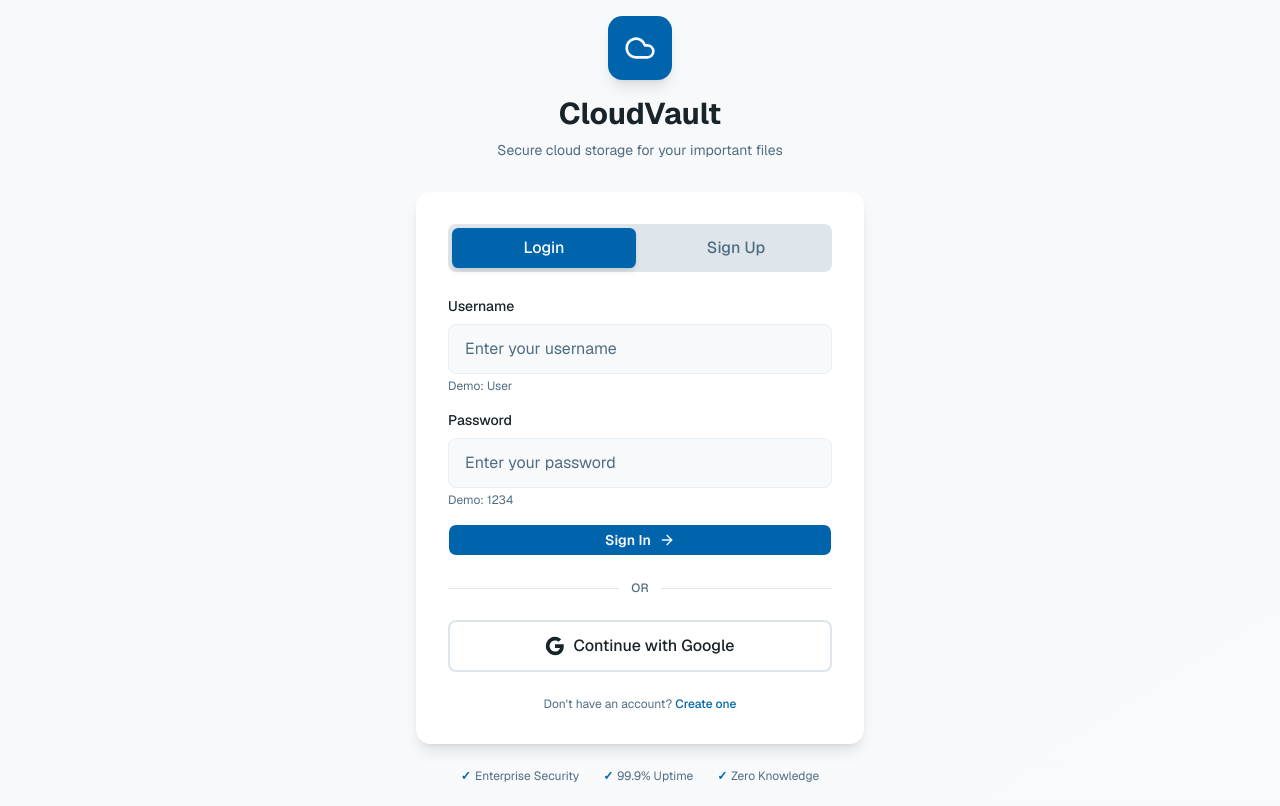
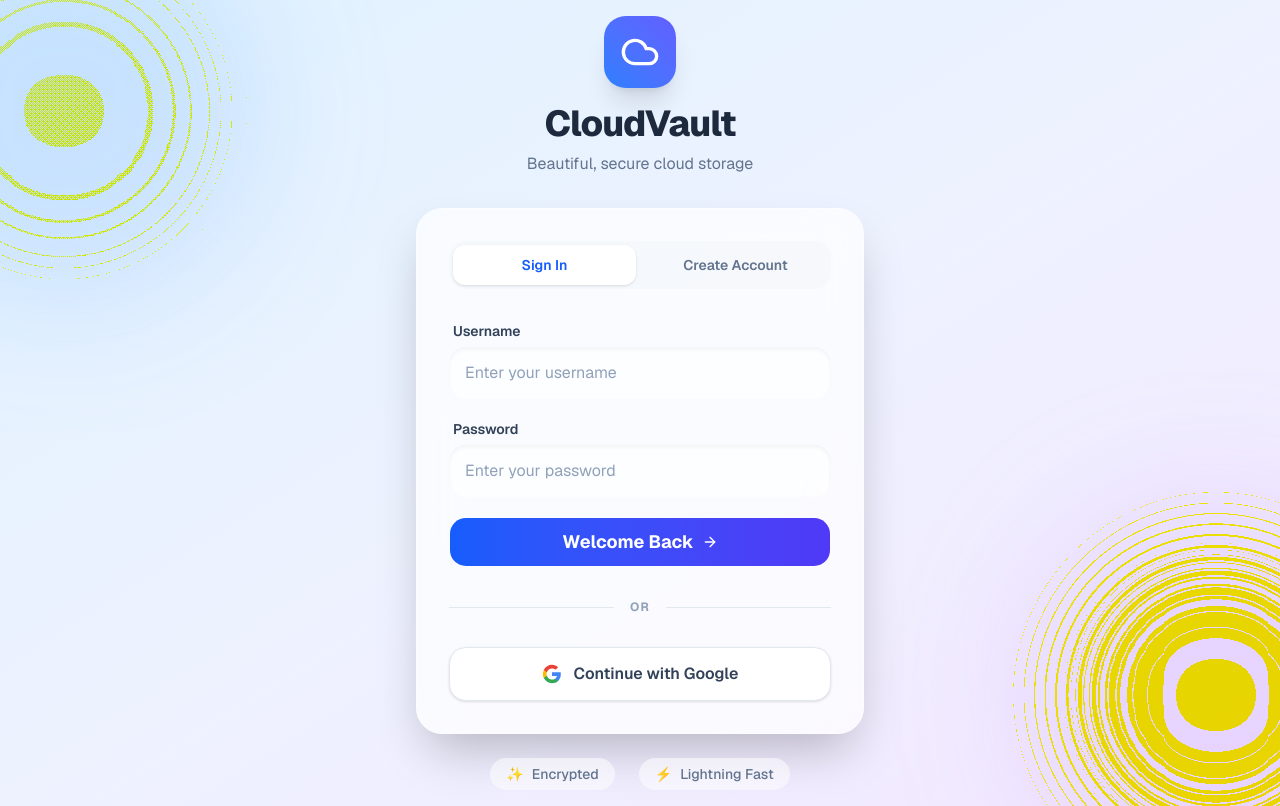
Before and after one commit to Subham1307/cloudvault, a Next.js app: page / in a window 1280 px wide. Built offline with nearby package versions, Linux system fonts and the light colour scheme.

Commit message:
ui changed

```diff
--- a/app/globals.css
+++ b/app/globals.css
@@ -1,44 +1,26 @@
 @import 'tailwindcss';
 @import 'tw-animate-css';
 @import 'shadcn/tailwind.css';
-
-@custom-variant dark (&:is(.dark *));
 
 @theme inline {
   --font-heading: var(--font-sans);
   --font-sans: var(--font-geist-sans), 'Geist Fallback';
   --font-mono: var(--font-geist-mono), 'Geist Mono Fallback';
-  --color-sidebar-ring: var(--sidebar-ring);
-  --color-sidebar-border: var(--sidebar-border);
-  --color-sidebar-accent-foreground: var(--sidebar-accent-foreground);
-  --color-sidebar-accent: var(--sidebar-accent);
-  --color-sidebar-primary-foreground: var(--sidebar-primary-foreground);
-  --color-sidebar-primary: var(--sidebar-primary);
-  --color-sidebar-foreground: var(--sidebar-foreground);
-  --color-sidebar: var(--sidebar);
-  --color-chart-5: var(--chart-5);
-  --color-chart-4: var(--chart-4);
-  --color-chart-3: var(--chart-3);
-  --color-chart-2: var(--chart-2);
-  --color-chart-1: var(--chart-1);
-  --color-ring: var(--ring);
-  --color-input: var(--input);
-  --color-border: var(--border);
-  --color-destructive: var(--destructive);
-  --color-accent-foreground: var(--accent-foreground);
-  --color-accent: var(--accent);
-  --color-muted-foreground: var(--muted-foreground);
-  --color-muted: var(--muted);
-  --color-secondary-foreground: var(--secondary-foreground);
-  --color-secondary: var(--secondary);
-  --color-primary-foreground: var(--primary-foreground);
-  --color-primary: var(--primary);
-  --color-popover-foreground: var(--popover-foreground);
-  --color-popover: var(--popover);
-  --color-card-foreground: var(--card-foreground);
-  --color-card: var(--card);
-  --color-foreground: var(--foreground);
-  --color-background: var(--background);
+
+  --color-primary: #3b82f6;
+  --color-primary-foreground: #ffffff;
+  --color-secondary: #f0fdfa;
+  --color-secondary-foreground: #0f766e;
+  --color-accent: #8b5cf6;
+  --color-accent-foreground: #ffffff;
+  --color-background: #f8fafc;
+  --color-foreground: #0f172a;
+  --color-card: rgba(255, 255, 255, 0.7);
+  --color-card-foreground: #0f172a;
+  --color-border: #e2e8f0;
+  --color-input: #f1f5f9;
+  --color-ring: #3b82f6;
+
   --radius-sm: calc(var(--radius) * 0.6);
   --radius-md: calc(var(--radius) * 0.8);
   --radius-lg: var(--radius);
@@ -50,110 +32,7 @@
 
 :root {
   color-scheme: light;
-  --background: oklch(0.98 0.002 240);
-  --foreground: oklch(0.25 0.02 240);
-  --card: oklch(1 0 0);
-  --card-foreground: oklch(0.25 0.02 240);
-  --popover: oklch(1 0 0);
-  --popover-foreground: oklch(0.25 0.02 240);
-  --primary: oklch(0.48 0.16 240);
-  --primary-foreground: oklch(0.98 0.002 240);
-  --secondary: oklch(0.92 0.01 240);
-  --secondary-foreground: oklch(0.48 0.16 240);
-  --muted: oklch(0.88 0.01 240);
-  --muted-foreground: oklch(0.52 0.05 240);
-  --accent: oklch(0.52 0.16 200);
-  --accent-foreground: oklch(0.98 0.002 240);
-  --destructive: oklch(0.577 0.245 27.325);
-  --border: oklch(0.92 0.01 240);
-  --input: oklch(0.95 0.01 240);
-  --ring: oklch(0.48 0.16 240);
-  --chart-1: oklch(0.48 0.16 240);
-  --chart-2: oklch(0.65 0.12 240);
-  --chart-3: oklch(0.75 0.08 240);
-  --chart-4: oklch(0.82 0.06 240);
-  --chart-5: oklch(0.88 0.01 240);
-  --radius: 0.5rem;
-  --sidebar: oklch(0.98 0.002 240);
-  --sidebar-foreground: oklch(0.25 0.02 240);
-  --sidebar-primary: oklch(0.48 0.16 240);
-  --sidebar-primary-foreground: oklch(0.98 0.002 240);
-  --sidebar-accent: oklch(0.92 0.01 240);
-  --sidebar-accent-foreground: oklch(0.48 0.16 240);
-  --sidebar-border: oklch(0.92 0.01 240);
-  --sidebar-ring: oklch(0.48 0.16 240);
-}
-
-.dark {
-  color-scheme: dark;
-  --background: oklch(0.145 0 0);
-  --foreground: oklch(0.985 0 0);
-  --card: oklch(0.205 0 0);
-  --card-foreground: oklch(0.985 0 0);
-  --popover: oklch(0.205 0 0);
-  --popover-foreground: oklch(0.985 0 0);
-  --primary: oklch(0.922 0 0);
-  --primary-foreground: oklch(0.205 0 0);
-  --secondary: oklch(0.269 0 0);
-  --secondary-foreground: oklch(0.985 0 0);
-  --muted: oklch(0.269 0 0);
-  --muted-foreground: oklch(0.708 0 0);
-  --accent: oklch(0.269 0 0);
-  --accent-foreground: oklch(0.985 0 0);
-  --destructive: oklch(0.704 0.191 22.216);
-  --border: oklch(1 0 0 / 10%);
-  --input: oklch(1 0 0 / 15%);
-  --ring: oklch(0.556 0 0);
-  --chart-1: oklch(0.87 0 0);
-  --chart-2: oklch(0.556 0 0);
-  --chart-3: oklch(0.439 0 0);
-  --chart-4: oklch(0.371 0 0);
-  --chart-5: oklch(0.269 0 0);
-  --sidebar: oklch(0.205 0 0);
-  --sidebar-foreground: oklch(0.985 0 0);
-  --sidebar-primary: oklch(0.488 0.243 264.376);
-  --sidebar-primary-foreground: oklch(0.985 0 0);
-  --sidebar-accent: oklch(0.269 0 0);
-  --sidebar-accent-foreground: oklch(0.985 0 0);
-  --sidebar-border: oklch(1 0 0 / 10%);
-  --sidebar-ring: oklch(0.556 0 0);
-}
-
-@media (prefers-color-scheme: dark) {
-  :root:not(.light) {
-    color-scheme: dark;
-    --background: oklch(0.145 0 0);
-    --foreground: oklch(0.985 0 0);
-    --card: oklch(0.205 0 0);
-    --card-foreground: oklch(0.985 0 0);
-    --popover: oklch(0.205 0 0);
-    --popover-foreground: oklch(0.985 0 0);
-    --primary: oklch(0.922 0 0);
-    --primary-foreground: oklch(0.205 0 0);
-    --secondary: oklch(0.269 0 0);
-    --secondary-foreground: oklch(0.985 0 0);
-    --muted: oklch(0.269 0 0);
-    --muted-foreground: oklch(0.708 0 0);
-    --accent: oklch(0.269 0 0);
-    --accent-foreground: oklch(0.985 0 0);
-    --destructive: oklch(0.704 0.191 22.216);
-    --border: oklch(1 0 0 / 10%);
-    --input: oklch(1 0 0 / 15%);
-    --ring: oklch(0.556 0 0);
-    --chart-1: oklch(0.87 0 0);
-    --chart-2: oklch(0.556 0 0);
-    --chart-3: oklch(0.439 0 0);
-    --chart-4: oklch(0.371 0 0);
-    --chart-5: oklch(0.269 0 0);
-    --sidebar: oklch(0.205 0 0);
-    --sidebar-foreground: oklch(0.985 0 0);
-    --sidebar-primary: oklch(0.488 0.243 264.376);
-    --sidebar-primary-foreground: oklch(0.985 0 0);
-    --sidebar-accent: oklch(0.269 0 0);
-    --sidebar-accent-foreground: oklch(0.985 0 0);
-    --sidebar-border: oklch(1 0 0 / 10%);
-    --sidebar-ring: oklch(0.556 0 0);
-  }
+  --radius: 0.75rem;
 }
 
 @layer base {
--- a/components/auth/login-page.tsx
+++ b/components/auth/login-page.tsx
@@ -23,7 +23,6 @@ export function LoginPage({ onLogin }: LoginPageProps) {
       return
     }
 
-    // Demo credentials
     if (!isSignUp && username === 'User' && password === '1234') {
       onLogin(username)
     } else if (isSignUp && username && password.length >= 4) {
@@ -33,177 +32,123 @@ export function LoginPage({ onLogin }: LoginPageProps) {
     } else {
       setError('Password must be at least 4 characters')
     }
-
-    setPassword('')
   }
 
   const handleGoogleAuth = () => {
-    // Google auth placeholder
     setError('Google authentication coming soon')
   }
 
   return (
-    <div className="min-h-screen bg-gradient-to-br from-background to-slate-50 flex items-center justify-center p-4">
-      <div className="w-full max-w-md">
+    <div className="min-h-screen bg-gradient-to-br from-sky-100 via-indigo-50 to-purple-100 flex items-center justify-center p-4 relative overflow-hidden">
+      {/* Decorative Blobs */}
+      <div className="absolute top-[-10%] left-[-10%] w-96 h-96 bg-blue-400/30 rounded-full mix-blend-multiply filter blur-3xl opacity-70 animate-pulse" />
+      <div className="absolute bottom-[-10%] right-[-10%] w-96 h-96 bg-purple-400/30 rounded-full mix-blend-multiply filter blur-3xl opacity-70 animate-pulse" style={{ animationDelay: '1s' }} />
+
+      <div className="w-full max-w-md relative z-10 animate-in fade-in slide-in-from-bottom-4 duration-700">
         {/* Logo and Header */}
         <div className="text-center mb-8">
           <div className="flex justify-center mb-4">
-            <div className="bg-primary rounded-2xl p-4 shadow-lg">
-              <CloudIcon className="w-8 h-8 text-primary-foreground" />
+            <div className="bg-gradient-to-tr from-blue-500 to-indigo-500 rounded-2xl p-4 shadow-xl transform transition hover:scale-110 hover:rotate-3">
+              <CloudIcon className="w-10 h-10 text-white" />
             </div>
           </div>
-          <h1 className="text-3xl font-bold text-foreground mb-2">CloudVault</h1>
-          <p className="text-muted-foreground text-sm">
-            Secure cloud storage for your important files
+          <h1 className="text-4xl font-extrabold text-slate-800 tracking-tight mb-2">CloudVault</h1>
+          <p className="text-slate-500 text-base">
+            Beautiful, secure cloud storage
           </p>
         </div>
 
-        {/* Card */}
-        <div className="bg-card rounded-2xl shadow-lg p-8 mb-6">
+        {/* Glass Card */}
+        <div className="bg-white/70 backdrop-blur-xl border border-white/40 rounded-3xl shadow-2xl p-8 mb-6">
           {/* Tabs */}
-          <div className="flex gap-2 mb-6 bg-secondary rounded-lg p-1">
+          <div className="flex gap-2 mb-8 bg-slate-100/50 p-1 rounded-xl">
             <button
               onClick={() => setIsSignUp(false)}
-              className={`flex-1 py-2 px-4 rounded-md font-medium transition-all ${
+              className={`flex-1 py-2.5 px-4 rounded-lg font-semibold text-sm transition-all duration-300 ${
                 !isSignUp
-                  ? 'bg-primary text-primary-foreground shadow-md'
-                  : 'text-muted-foreground hover:text-foreground'
+                  ? 'bg-white text-blue-600 shadow-sm'
+                  : 'text-slate-500 hover:text-slate-700'
               }`}
             >
-              Login
+              Sign In
             </button>
             <button
               onClick={() => setIsSignUp(true)}
-              className={`flex-1 py-2 px-4 rounded-md font-medium transition-all ${
+              className={`flex-1 py-2.5 px-4 rounded-lg font-semibold text-sm transition-all duration-300 ${
                 isSignUp
-                  ? 'bg-primary text-primary-foreground shadow-md'
-                  : 'text-muted-foreground hover:text-foreground'
+                  ? 'bg-white text-blue-600 shadow-sm'
+                  : 'text-slate-500 hover:text-slate-700'
               }`}
             >
-              Sign Up
+              Create Account
             </button>
           </div>
 
           {/* Form */}
-          <form onSubmit={handleSubmit} className="space-y-4">
+          <form onSubmit={handleSubmit} className="space-y-5">
             {error && (
-              <div className="bg-red-50 border border-red-200 text-red-700 px-4 py-3 rounded-lg text-sm">
+              <div className="bg-red-50 border-l-4 border-red-500 text-red-700 p-4 rounded-r-lg text-sm">
                 {error}
               </div>
             )}
 
-            <div>
-              <label htmlFor="username" className="block text-sm font-medium text-foreground mb-2">
-                Username
-              </label>
+            <div className="space-y-1.5">
+              <label className="block text-sm font-semibold text-slate-700 ml-1">Username</label>
               <input
-                id="username"
                 type="text"
-                placeholder="Enter your username"
                 value={username}
                 onChange={(e) => setUsername(e.target.value)}
-                className="w-full px-4 py-3 rounded-lg border border-input bg-background text-foreground placeholder:text-muted-foreground focus:outline-none focus:ring-2 focus:ring-primary focus:border-transparent transition-all"
+                placeholder="Enter your username"
+                className="w-full px-4 py-3.5 rounded-xl border-none bg-white/60 text-slate-800 placeholder:text-slate-400 focus:bg-white focus:ring-2 focus:ring-blue-500 transition-all shadow-inner"
               />
-              {!isSignUp && (
-                <p className="text-xs text-muted-foreground mt-1">Demo: User</p>
-              )}
             </div>
 
-            <div>
-              <label htmlFor="password" className="block text-sm font-medium text-foreground mb-2">
-                Password
-              </label>
+            <div className="space-y-1.5">
+              <label className="block text-sm font-semibold text-slate-700 ml-1">Password</label>
               <input
-                id="password"
                 type="password"
-                placeholder="Enter your password"
                 value={password}
                 onChange={(e) => setPassword(e.target.value)}
-                className="w-full px-4 py-3 rounded-lg border border-input bg-background text-foreground placeholder:text-muted-foreground focus:outline-none focus:ring-2 focus:ring-primary focus:border-transparent transition-all"
+                placeholder="Enter your password"
+                className="w-full px-4 py-3.5 rounded-xl border-none bg-white/60 text-slate-800 placeholder:text-slate-400 focus:bg-white focus:ring-2 focus:ring-blue-500 transition-all shadow-inner"
               />
-              {!isSignUp && (
-                <p className="text-xs text-muted-foreground mt-1">Demo: 1234</p>
-              )}
             </div>
 
             <Button
               type="submit"
-              className="w-full bg-primary hover:bg-primary/90 text-primary-foreground font-semibold py-3 rounded-lg flex items-center justify-center gap-2 transition-all"
+              className="w-full bg-gradient-to-r from-blue-600 to-indigo-600 hover:from-blue-700 hover:to-indigo-700 text-white font-bold py-6 rounded-xl flex items-center justify-center gap-2 transform transition-all hover:-translate-y-1 hover:shadow-lg hover:shadow-blue-500/30 mt-4 text-lg"
             >
-              {isSignUp ? 'Create Account' : 'Sign In'}
-              <ArrowRightIcon className="w-4 h-4" />
+              {isSignUp ? 'Get Started' : 'Welcome Back'}
+              <ArrowRightIcon className="w-5 h-5" />
             </Button>
           </form>
 
-          {/* Divider */}
-          <div className="flex items-center gap-3 my-6">
-            <div className="flex-1 h-px bg-border" />
-            <span className="text-xs text-muted-foreground font-medium">OR</span>
-            <div className="flex-1 h-px bg-border" />
+          <div className="flex items-center gap-4 my-8">
+            <div className="flex-1 h-px bg-slate-200" />
+            <span className="text-xs font-bold text-slate-400 tracking-widest uppercase">OR</span>
+            <div className="flex-1 h-px bg-slate-200" />
           </div>
 
-          {/* Google Button */}
           <button
             onClick={handleGoogleAuth}
-            className="w-full px-4 py-3 rounded-lg border-2 border-border hover:bg-secondary transition-all flex items-center justify-center gap-2 font-medium text-foreground"
+            className="w-full px-4 py-3.5 rounded-xl bg-white border border-slate-200 hover:bg-slate-50 hover:border-slate-300 transition-all flex items-center justify-center gap-3 font-semibold text-slate-700 shadow-sm hover:shadow"
           >
             <svg className="w-5 h-5" viewBox="0 0 24 24">
-              <path
-                fill="currentColor"
-                d="M22.56 12.25c0-.78-.07-1.53-.2-2.25H12v4.26h5.92c-.26 1.37-1.04 2.53-2.21 3.31v2.77h3.57c2.08-1.92 3.28-4.74 3.28-8.09z"
-              />
-              <path
-                fill="currentColor"
-                d="M12 23c2.97 0 5.46-.98 7.28-2.66l-3.57-2.77c-.98.66-2.23 1.06-3.71 1.06-2.86 0-5.29-1.93-6.16-4.53H2.18v2.84C3.99 20.53 7.7 23 12 23z"
-              />
-              <path
-                fill="currentColor"
-                d="M5.84 14.09c-.22-.66-.35-1.36-.35-2.09s.13-1.43.35-2.09V7.07H2.18C1.43 8.55 1 10.22 1 12s.43 3.45 1.18 4.93l2.85-2.22.81-.62z"
-              />
-              <path
-                fill="currentColor"
-                d="M12 5.38c1.62 0 3.06.56 4.21 1.64l3.15-3.15C17.45 2.09 14.97 1 12 1 7.7 1 3.99 3.47 2.18 7.07l3.66 2.84c.87-2.6 3.3-4.53 6.16-4.53z"
-              />
+              <path fill="#4285F4" d="M22.56 12.25c0-.78-.07-1.53-.2-2.25H12v4.26h5.92c-.26 1.37-1.04 2.53-2.21 3.31v2.77h3.57c2.08-1.92 3.28-4.74 3.28-8.09z" />
+              <path fill="#34A853" d="M12 23c2.97 0 5.46-.98 7.28-2.66l-3.57-2.77c-.98.66-2.23 1.06-3.71 1.06-2.86 0-5.29-1.93-6.16-4.53H2.18v2.84C3.99 20.53 7.7 23 12 23z" />
+              <path fill="#FBBC05" d="M5.84 14.09c-.22-.66-.35-1.36-.35-2.09s.13-1.43.35-2.09V7.07H2.18C1.43 8.55 1 10.22 1 12s.43 3.45 1.18 4.93l2.85-2.22.81-.62z" />
+              <path fill="#EA4335" d="M12 5.38c1.62 0 3.06.56 4.21 1.64l3.15-3.15C17.45 2.09 14.97 1 12 1 7.7 1 3.99 3.47 2.18 7.07l3.66 2.84c.87-2.6 3.3-4.53 6.16-4.53z" />
             </svg>
             Continue with Google
           </button>
-
-          {/* Footer */}
-          <p className="text-xs text-muted-foreground text-center mt-6">
-            {isSignUp ? (
-              <>
-                Already have an account?{' '}
-                <button
-                  onClick={() => setIsSignUp(false)}
-                  className="text-primary hover:underline font-medium"
-                >
-                  Sign in
-                </button>
-              </>
-            ) : (
-              <>
-                Don&apos;t have an account?{' '}
-                <button
-                  onClick={() => setIsSignUp(true)}
-                  className="text-primary hover:underline font-medium"
-                >
-                  Create one
-                </button>
-              </>
-            )}
-          </p>
         </div>
 
-        {/* Trust Badges */}
-        <div className="flex items-center justify-center gap-6 text-xs text-muted-foreground">
-          <div className="flex items-center gap-1">
-            <span className="text-primary font-bold">✓</span> Enterprise Security
+        <div className="flex items-center justify-center gap-6 text-sm font-medium text-slate-500">
+          <div className="flex items-center gap-2 hover:text-blue-600 transition-colors bg-white/50 px-4 py-1.5 rounded-full backdrop-blur-sm">
+            <span className="text-blue-500">✨</span> Encrypted
           </div>
-          <div className="flex items-center gap-1">
-            <span className="text-primary font-bold">✓</span> 99.9% Uptime
-          </div>
-          <div className="flex items-center gap-1">
-            <span className="text-primary font-bold">✓</span> Zero Knowledge
+          <div className="flex items-center gap-2 hover:text-blue-600 transition-colors bg-white/50 px-4 py-1.5 rounded-full backdrop-blur-sm">
+            <span className="text-purple-500">⚡</span> Lightning Fast
           </div>
         </div>
       </div>
```
Also changed, not shown: components/dashboard/dashboard.tsx (+32 -16 lines), components/dashboard/file-list.tsx (+25 -17 lines), components/dashboard/top-navigation.tsx (+20 -20 lines), components/dashboard/upload-area.tsx (+28 -26 lines).
